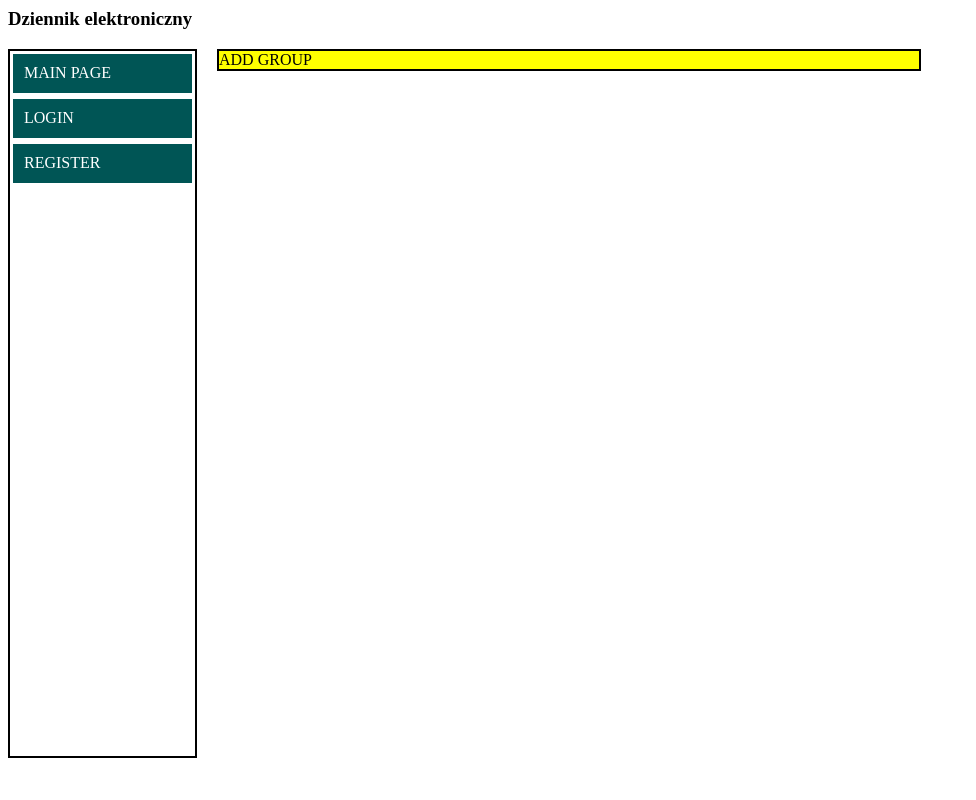
After one commit to zlenyk/eRegister, a Django app: template templates/school/add_group.html in a window 1280 px wide. The commit adds this page. Shown: the whole page, without its empty margins (0-976 px from the left). Run offline with Django 3.2, Linux system fonts and the light colour scheme; the template is opened without the code that fills it, so the values that code supplies are empty.

Commit message:
templates for adding groups and students added

```diff
--- a/eRegister/urls.py
+++ b/eRegister/urls.py
@@ -8,6 +8,7 @@ urlpatterns = patterns('',
     url(r'^$', TemplateView.as_view(template_name = 'index.html')),
     url(r'^home/', TemplateView.as_view(template_name = 'index.html')),
     url(r'^users/', include('users.urls')),
+    url(r'^school/', include('school.urls')),
 
 	# url(r'^eRegister/', include('eRegister.foo.urls')),
 
--- a/school/views.py
+++ b/school/views.py
@@ -1,3 +1,7 @@
 from django.shortcuts import render
 
-# Create your views here.
+def add_group(request):
+	return render(request, 'school/add_group.html')
+
+def add_student(request):
+	return render(request, 'school/add_student.html')
--- a/templates/base.html
+++ b/templates/base.html
@@ -18,11 +18,14 @@
 			<li><a href = '/users/login/'> LOGIN </a></li>
 			<li><a href = '/users/register/'> REGISTER </a></li>
 		{% else %}
+			{% if perms.users.is_lector %}
 			<li><a href = '/'> MY GROUPS </a></li>
 			<li><a href = '/'> MY LESSONS </a></li>
+			{% endif %}
 			<li><a href = '/'> NOTES </a></li>
 			{% if perms.users.is_moderator %}
-			<li><a href = '/'> ONLY FOR MODERATORS </a></li>
+			<li><a href = '/school/add_group/'> ADD GROUP</a></li>
+			<li><a href = '/school/add_student/'> ADD STUDENT</a></li>
 			{% endif %}
 			<li><a href = '/users/logout/'> LOG OUT </a></li>
 		{% endif %}
--- /dev/null
+++ b/templates/school/add_group.html
@@ -0,0 +1,4 @@
+{% extends "base.html" %}
+{% block main %}
+ADD GROUP
+{% endblock %}
--- /dev/null
+++ b/templates/school/add_student.html
@@ -0,0 +1,4 @@
+{% extends "base.html" %}
+{% block main %}
+ADD STUDENT
+{% endblock %}
```
Also changed, not shown: school/urls.py (added, +7 -0 lines), 2 other files.
